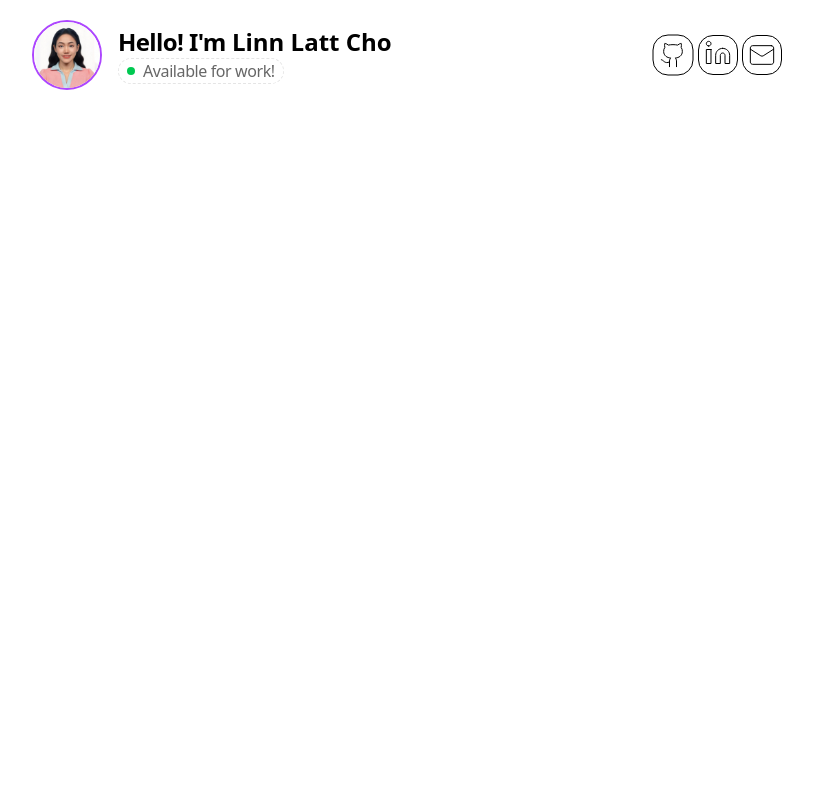
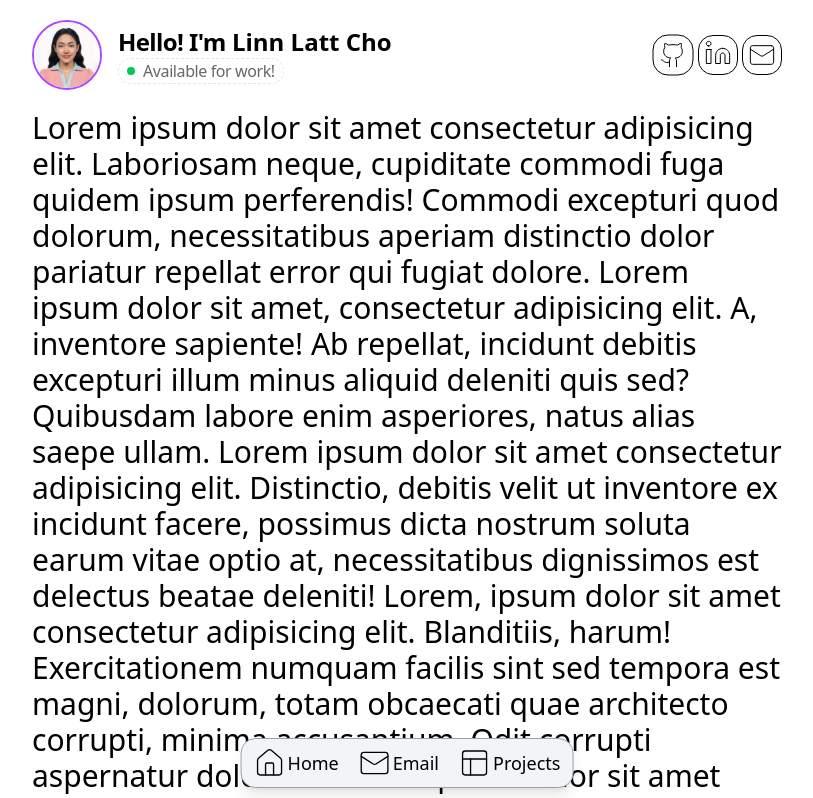
Before and after one commit to linnlatt132/LinnLattCho-portfolio, a React (Vite) app: page / in a window 1280 px wide. Shown: the top 798 px of the page, without its empty margins (233-1046 px from the left). Built offline with nearby package versions, Linux system fonts and the light colour scheme.

Commit message:
feat/NavBar Ui

```diff
--- /dev/null
+++ b/src/components/NavBar.tsx
@@ -0,0 +1,34 @@
+import { Home, Mail, PanelsTopLeft } from "lucide-react";
+
+// define navbar items
+const navItems = [
+  {
+    id: 1,
+    icon: Home,
+    label: "Home",
+  },
+  {
+    id: 2,
+    icon: Mail,
+    label: "Email",
+  },
+  {
+    id: 3,
+    icon: PanelsTopLeft,
+    label: "Projects",
+  },
+];
+
+const NavBar = () => {
+  return (
+    <div className="fixed bottom-3 left-1/2 transform -translate-x-1/2 flex space-x-5 justify-between px-3 py-2 bg-gray-100 border-1 border-gray-400 shadow-lg rounded-[15px]">
+      {navItems.map((item) => (
+        <div key={item.id} className="flex items-center space-x-0.5 hover:cursor-pointer hover:opacity-50">
+          <item.icon size={32} strokeWidth={1} />
+          <p className="text-[18px] font-medium">{item.label}</p>
+        </div>
+      ))}
+    </div>
+  );
+};
+export default NavBar;
--- a/src/components/ProfileBar.tsx
+++ b/src/components/ProfileBar.tsx
@@ -22,13 +22,16 @@ const ProfileBar = () => {
         </div>
       </div>
       <div className="flex items-center space-x-1">
-        <a href="https://github.com/linnlatt132">
+        <a href="https://github.com/linnlatt132" className="hover:opacity-50">
           <Github />
         </a>
-        <a href="https://www.linkedin.com/in/linnlatt-cho-543745238/">
+        <a
+          href="https://www.linkedin.com/in/linnlatt-cho-543745238/"
+          className="hover:opacity-50"
+        >
           <Linkedin />
         </a>
-        <a href="mailto:clinnlatt@gmail.com">
+        <a href="mailto:clinnlatt@gmail.com" className="hover:opacity-50">
           <Email />
         </a>
       </div>
--- a/src/pages/Home.tsx
+++ b/src/pages/Home.tsx
@@ -1,10 +1,49 @@
+import NavBar from "../components/NavBar";
 import ProfileBar from "../components/ProfileBar";
 
 const Home = () => {
   return (
     <div className="flex justify-center w-full min-h-screen">
-      <div className="min-w-[750px]">
+      <div className="w-[750px]">
+        {/* Profile */}
         <ProfileBar />
+
+        {/* Nav bar on bottom */}
+        <NavBar />
+
+        <div className="text-3xl">
+          Lorem ipsum dolor sit amet consectetur adipisicing elit. Laboriosam
+          neque, cupiditate commodi fuga quidem ipsum perferendis! Commodi
+          excepturi quod dolorum, necessitatibus aperiam distinctio dolor
+          pariatur repellat error qui fugiat dolore. Lorem ipsum dolor sit amet,
+          consectetur adipisicing elit. A, inventore sapiente! Ab repellat,
+          incidunt debitis excepturi illum minus aliquid deleniti quis sed?
+          Quibusdam labore enim asperiores, natus alias saepe ullam. Lorem ipsum
+          dolor sit amet consectetur adipisicing elit. Distinctio, debitis velit
+          ut inventore ex incidunt facere, possimus dicta nostrum soluta earum
+          vitae optio at, necessitatibus dignissimos est delectus beatae
+          deleniti! Lorem, ipsum dolor sit amet consectetur adipisicing elit.
+          Blanditiis, harum! Exercitationem numquam facilis sint sed tempora est
+          magni, dolorum, totam obcaecati quae architecto corrupti, minima
+          accusantium. Odit corrupti aspernatur dolorem! Lorem ipsum dolor sit
+          amet consectetur adipisicing elit. Recusandae cupiditate nobis dolore
+          dignissimos, amet inventore officiis iusto asperiores consequatur quod
+          quas harum distinctio repudiandae. Unde laboriosam amet ipsum
+          consequuntur ut! Lorem ipsum dolor sit amet consectetur adipisicing
+          elit. Dolorem quod, atque nobis obcaecati ipsam libero eaque dolor
+          facilis illum beatae sit, nam veritatis aliquid impedit excepturi
+          labore, dignissimos voluptas ea! Lorem ipsum dolor sit amet
+          consectetur adipisicing elit. Aliquid ullam numquam cupiditate hic
+          fugiat ex libero quo a. Sint adipisci blanditiis facilis explicabo
+          iste harum? Dolores minima nobis quam a? Lorem ipsum dolor sit amet
+          consectetur adipisicing elit. Provident quasi dolorum possimus
+          sapiente iste. Magni, tenetur! Explicabo blanditiis, quisquam
+          quibusdam ad eius, minima quis eveniet magni sit necessitatibus ea
+          nobis. Lorem ipsum dolor sit amet, consectetur adipisicing elit. Optio
+          dicta enim neque ipsam fuga tempore nihil iure, consequuntur iste
+          porro quaerat aspernatur at blanditiis voluptate, necessitatibus ipsa,
+          error nostrum magnam?
+        </div>
       </div>
     </div>
   );
```
